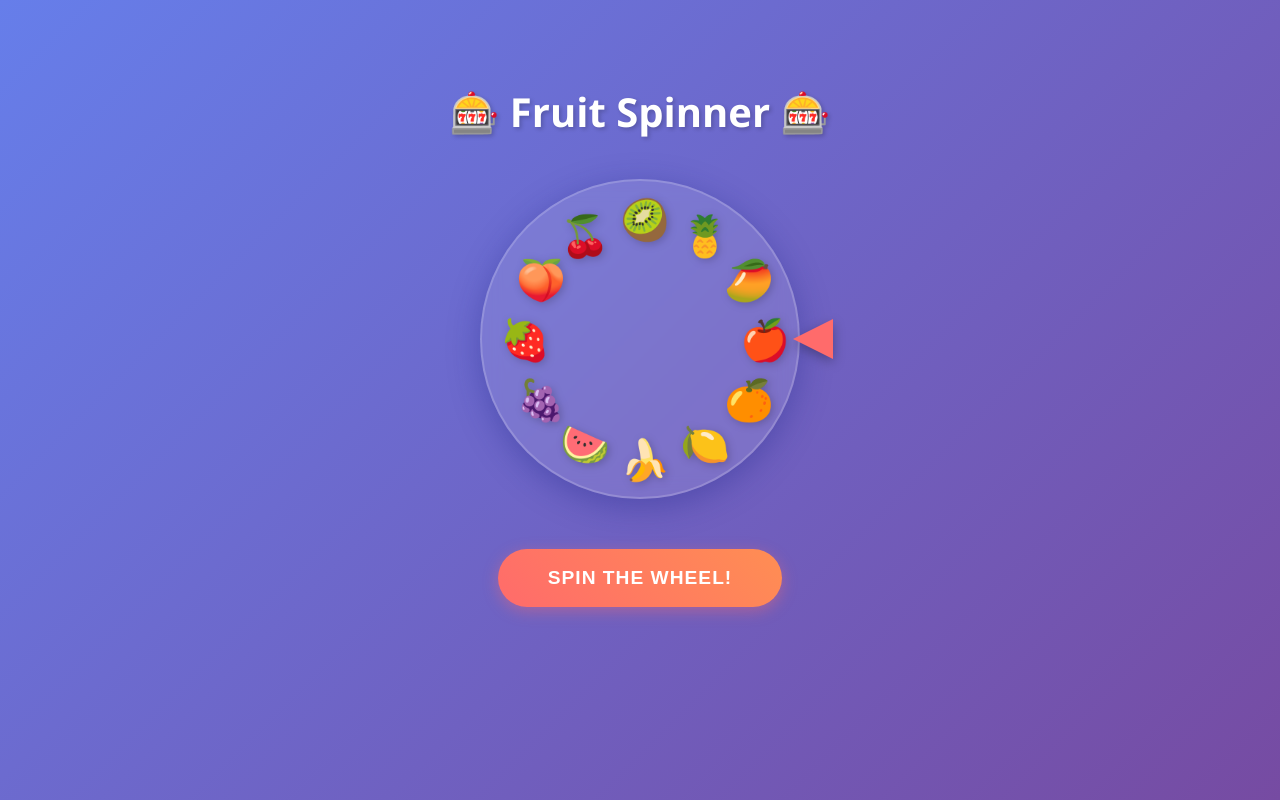
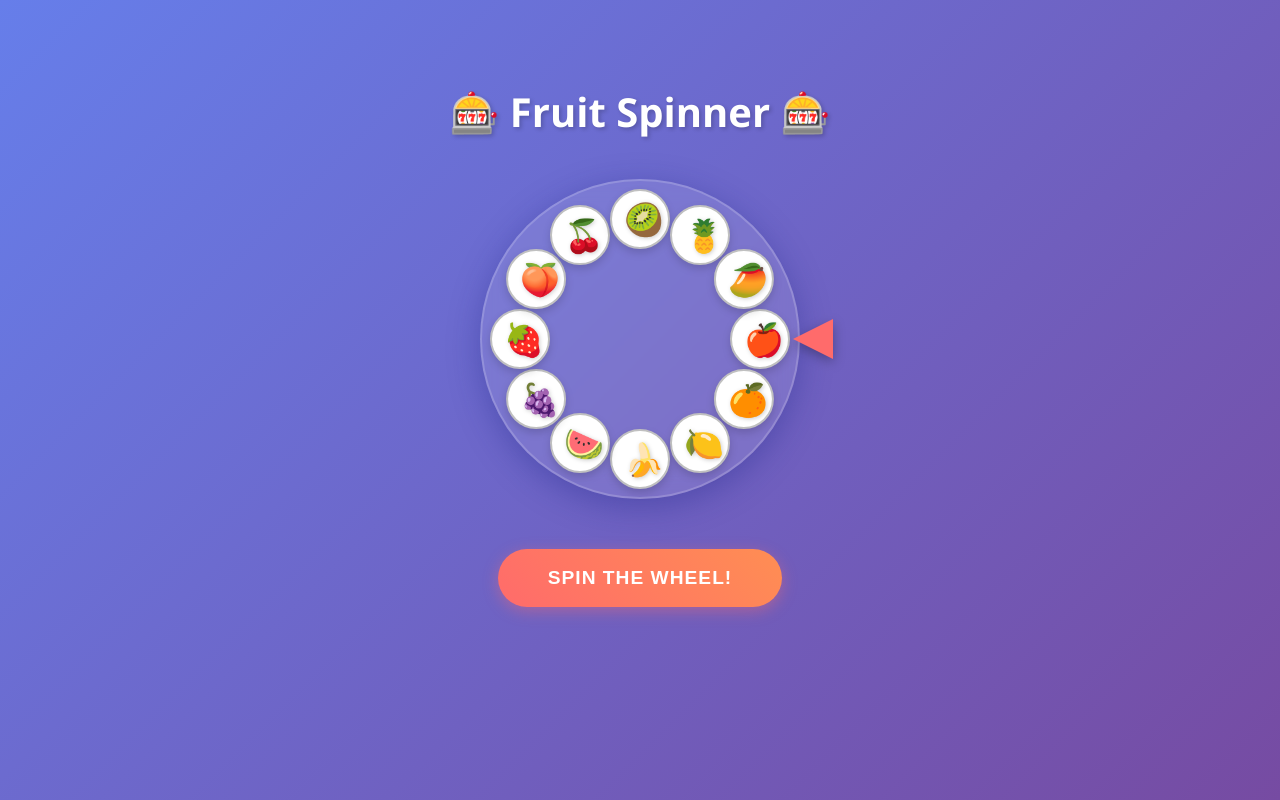
Before and after one commit to vakho10/fruit-spinner, a plain HTML site: page index.html in a window 1280 px wide. Drawn offline with Linux system fonts and the light colour scheme.

Commit message:
Add place in the bg to each fruit

```diff
--- a/index.html
+++ b/index.html
@@ -58,23 +58,51 @@
             transform-origin: center center;
         }
 
-        .fruit {
+        .fruit-container {
             position: absolute;
-            font-size: 40px;
-            width: 40px;
-            height: 40px;
-            line-height: 40px;
-            text-align: center;
+            width: 60px;
+            height: 60px;
             left: 50%;
             top: 50%;
-            margin-left: -20px;
-            margin-top: -20px;
+            margin-left: -30px;
+            margin-top: -30px;
+            display: flex;
+            align-items: center;
+            justify-content: center;
             transform-origin: center;
-            filter: drop-shadow(2px 2px 4px rgba(0, 0, 0, 0.2));
             transition: transform 0.3s ease;
         }
 
-        .fruit:hover {
+        .fruit-circle {
+            position: absolute;
+            width: 100%;
+            height: 100%;
+            border-radius: 50%;
+            background: white;
+            box-shadow: 0 4px 8px rgba(0, 0, 0, 0.15);
+            border: 2px solid #c0c0c0;
+            transition: all 0.3s ease;
+        }
+
+        .fruit-container:hover .fruit-circle {
+            background: #f8f8f8;
+            transform: scale(1.1);
+            box-shadow: 0 6px 12px rgba(0, 0, 0, 0.2);
+        }
+
+        .fruit {
+            position: relative;
+            font-size: 32px;
+            width: 32px;
+            height: 32px;
+            line-height: 32px;
+            text-align: center;
+            z-index: 2;
+            filter: drop-shadow(1px 1px 2px rgba(0, 0, 0, 0.2));
+            transition: transform 0.3s ease;
+        }
+
+        .fruit-container:hover .fruit {
             transform: scale(1.2);
         }
 
@@ -252,6 +280,15 @@
                 var radius = 120; // Perfect radius for 320px container
 
                 fruits.forEach(function (fruit, index) {
+                    // Create container for fruit and circle
+                    var fruitContainer = document.createElement('div');
+                    fruitContainer.className = 'fruit-container';
+
+                    // Create circle behind fruit
+                    var fruitCircle = document.createElement('div');
+                    fruitCircle.className = 'fruit-circle';
+
+                    // Create fruit element
                     var fruitElement = document.createElement('div');
                     fruitElement.className = 'fruit';
                     fruitElement.textContent = fruit;
@@ -262,11 +299,16 @@
 
                     // Position fruits in a perfect circle
                     // All fruits are centered at 50%, 50% then translated
-                    fruitElement.style.transform = 'translate(' +
+                    fruitContainer.style.transform = 'translate(' +
                         (Math.cos(angleRad) * radius) + 'px, ' +
                         (Math.sin(angleRad) * radius) + 'px)';
 
-                    spinner.appendChild(fruitElement);
+                    // Add circle and fruit to container
+                    fruitContainer.appendChild(fruitCircle);
+                    fruitContainer.appendChild(fruitElement);
+
+                    // Add container to spinner
+                    spinner.appendChild(fruitContainer);
                 });
             }
 
@@ -294,9 +336,14 @@
                 targetRotation += randomAngle;
 
                 // Calculate which fruit will be selected (pointer is on the right)
+                // When spinner rotates clockwise, fruits move to the right
+                // The fruit at the pointer is the one that started at angle -rotation
                 var finalAngle = targetRotation % 360;
-                // Since fruits start at 0 degrees (right position), we can directly use the angle
-                var selectedIndex = Math.floor((360 - finalAngle) / (360 / fruits.length)) % fruits.length;
+                var angleStep = 360 / fruits.length;
+
+                // Find which fruit is now at the pointer position (0 degrees)
+                // Since we rotate clockwise, we need to find the fruit that moved to 0 degrees
+                var selectedIndex = Math.round((360 - finalAngle) / angleStep) % fruits.length;
                 var selectedFruit = fruits[selectedIndex];
 
                 // Animation parameters
```
